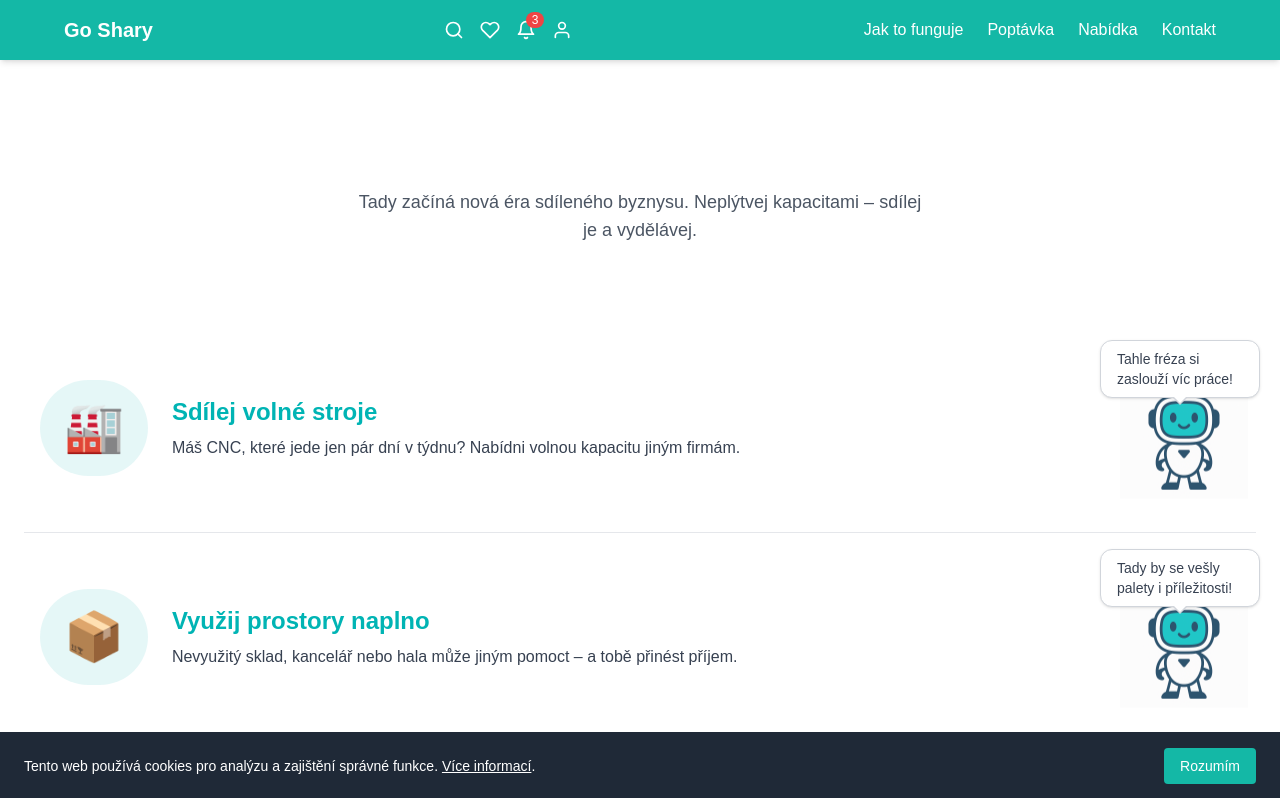
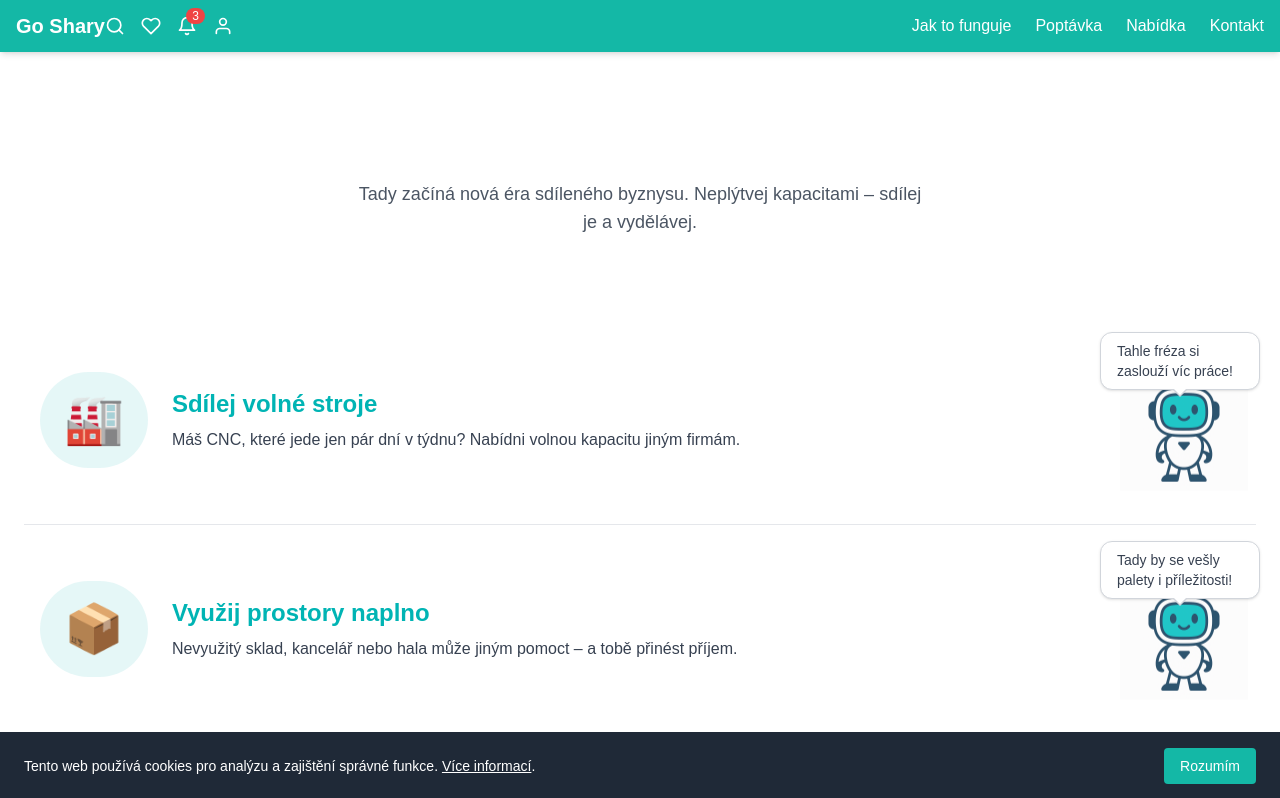
Before and after one commit to Tekier10/goshary, a Next.js app: page / in a window 1280 px wide. Shown: the top 798 px of the page. Built offline with nearby package versions, Linux system fonts and the light colour scheme; a web font is replaced by a local one.

Commit message:
Update Header.tsx

```diff
--- a/components/Header.tsx
+++ b/components/Header.tsx
@@ -1,15 +1,44 @@
-import Link from 'next/link'; import { useState, useEffect } from 'react'; import { useRouter } from 'next/router'; import { FiSearch, FiHeart, FiBell, FiUser, FiMenu } from 'react-icons/fi';
+import Link from 'next/link';
+import { useState, useEffect } from 'react';
+import { useRouter } from 'next/router';
+import { FiSearch, FiHeart, FiBell, FiUser, FiMenu } from 'react-icons/fi';
 
-export default function Header() { const [isOpen, setIsOpen] = useState(false); const [user, setUser] = useState<{ name: string; email: string } | null>(null); const router = useRouter();
+export default function Header() {
+  const [isOpen, setIsOpen] = useState(false);
+  const [user, setUser] = useState<{ name: string; email: string } | null>(null);
+  const router = useRouter();
 
-useEffect(() => { if (typeof window !== 'undefined') { try { const storedUser = localStorage.getItem('goshary_user'); if (storedUser) { setUser(JSON.parse(storedUser)); } } catch { setUser(null); } } }, []);
+  useEffect(() => {
+    if (typeof window !== 'undefined') {
+      try {
+        const storedUser = localStorage.getItem('goshary_user');
+        if (storedUser) {
+          setUser(JSON.parse(storedUser));
+        }
+      } catch {
+        setUser(null);
+      }
+    }
+  }, []);
 
-const handleLogout = () => { localStorage.removeItem('goshary_user'); setUser(null); router.push('/'); };
+  const handleLogout = () => {
+    localStorage.removeItem('goshary_user');
+    setUser(null);
+    router.push('/');
+  };
 
-return ( <header className="bg-teal-500 text-white p-4 shadow-md sticky top-0 z-50"> <div className="max-w-6xl mx-auto flex justify-between items-center"> <Link href="/" className="text-xl font-bold"> Go Shary </Link>
+  return (
+    <header className="bg-teal-500 text-white px-4 py-3 shadow-md sticky top-0 z-50">
+      <div className="max-w-screen-2xl mx-auto flex items-center justify-between">
+        {/* Logo vlevo */}
+        <div className="flex-shrink-0">
+          <Link href="/" className="text-xl font-bold text-white">
+            Go Shary
+          </Link>
+        </div>
 
-{/* Ikony vpravo */}
-    <div className="flex items-center gap-4 text-white">
+        {/* Střední část – ikony */}
+        <div className="hidden sm:flex items-center gap-4 text-white">
           <Link href="/vyhledavani" aria-label="Vyhledávání">
             <FiSearch size={20} />
           </Link>
@@ -36,21 +65,25 @@ return ( <header className="bg-teal-500 text-white p-4 shadow-md sticky top-0 z-
               </div>
             )}
           </div>
+        </div>
+
+        {/* Menu vpravo */}
+        <div className="hidden sm:flex items-center gap-6 ml-auto">
+          <Link href="/jak-to-funguje" className="hover:underline">Jak to funguje</Link>
+          <Link href="/poptavka" className="hover:underline">Poptávka</Link>
+          <Link href="/nabidka" className="hover:underline">Nabídka</Link>
+          <Link href="/kontakt" className="hover:underline">Kontakt</Link>
+        </div>
+
+        {/* Hamburger pro mobil */}
+        <div className="sm:hidden flex items-center gap-4">
           <button
             onClick={() => setIsOpen(!isOpen)}
-        className="sm:hidden focus:outline-none"
+            className="text-white focus:outline-none"
             aria-label="Menu"
           >
             <FiMenu size={24} />
           </button>
-    </div>
-
-    {/* Menu napravo pro desktop */}
-    <div className="hidden sm:flex items-center gap-6">
-      <Link href="/jak-to-funguje" className="hover:underline">Jak to funguje</Link>
-      <Link href="/poptavka" className="hover:underline">Poptávka</Link>
-      <Link href="/nabidka" className="hover:underline">Nabídka</Link>
-      <Link href="/kontakt" className="hover:underline">Kontakt</Link>
         </div>
       </div>
 
@@ -64,5 +97,5 @@ return ( <header className="bg-teal-500 text-white p-4 shadow-md sticky top-0 z-
         </nav>
       )}
     </header>
-
-); }
+  );
+}
```
Lines whose indentation alone changed are shown as unchanged.
